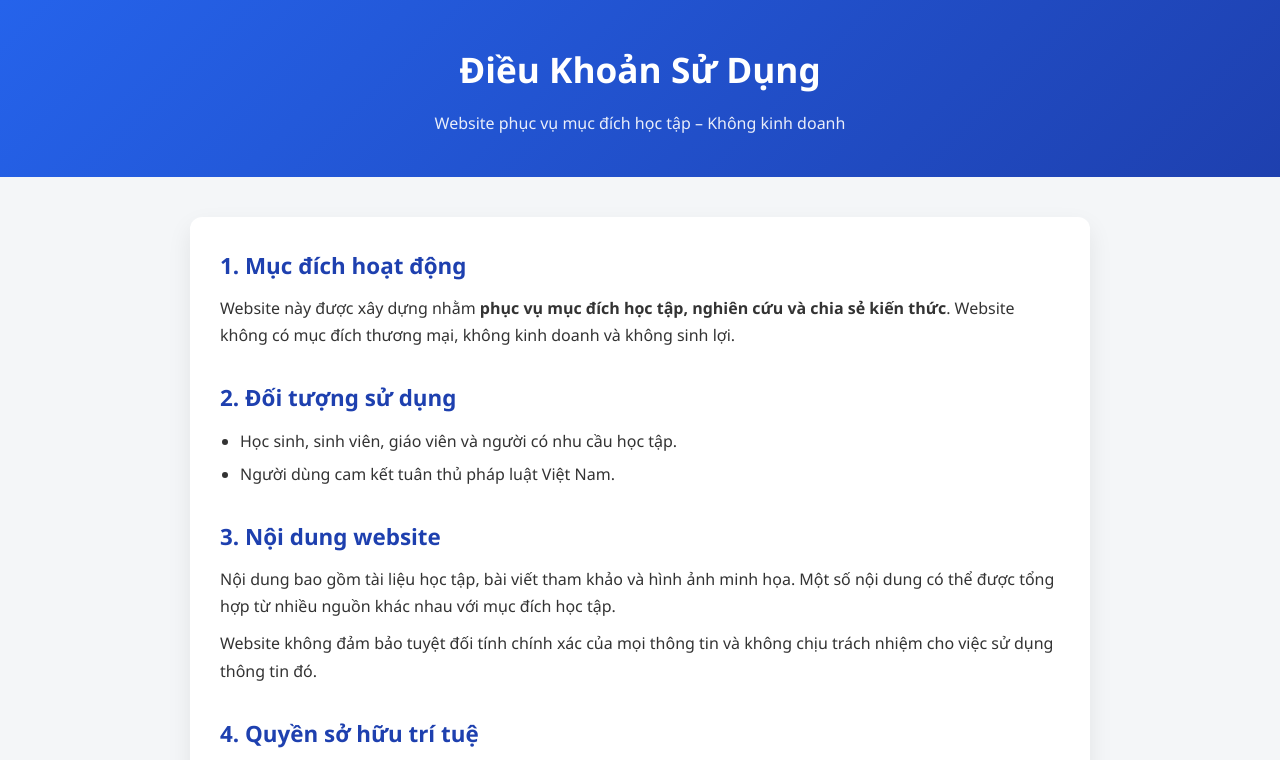
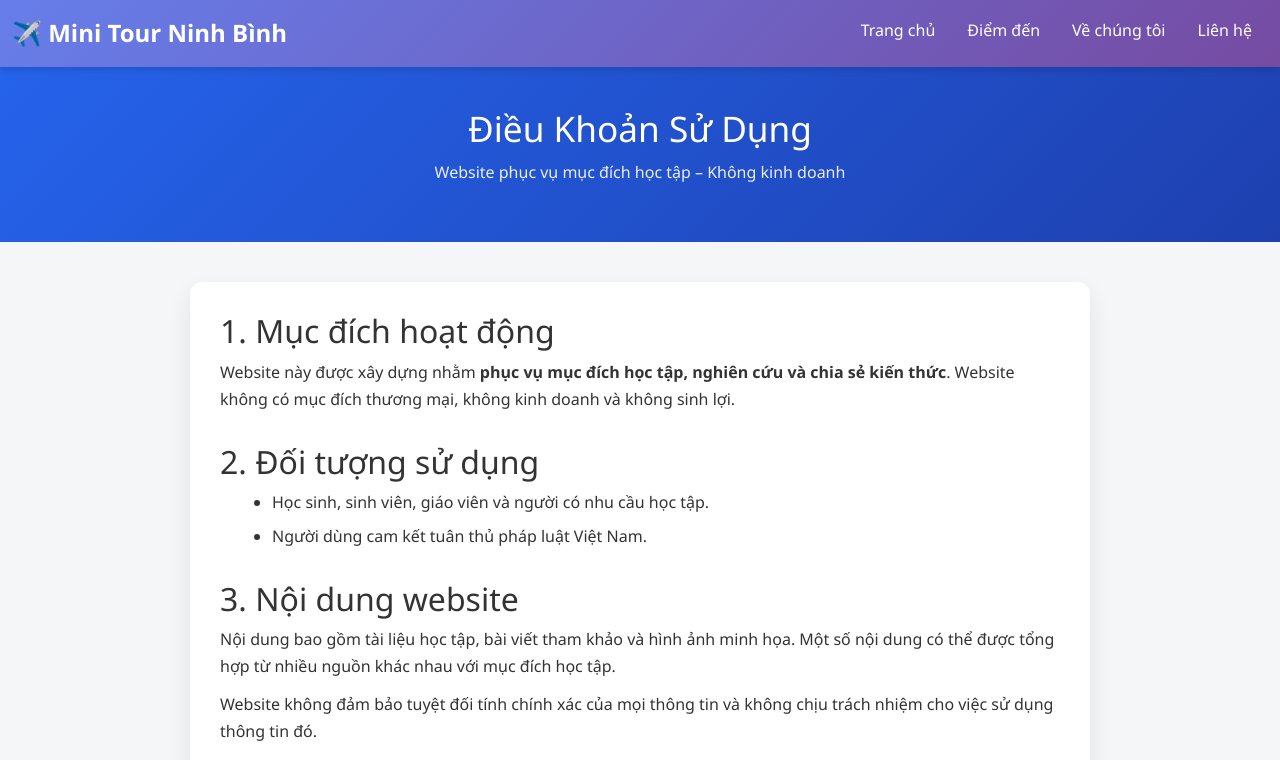
Before and after one commit to tuananh1162008/Mini-Tour-Ninh-Binh, a plain HTML site: page html/dieukhoan.html in a window 1280 px wide. Shown: the top 760 px of the page. Drawn offline with nearby package versions, Linux system fonts and the light colour scheme.

Commit message:
sua ve chung toi

```diff
--- a/html/dieukhoan.html
+++ b/html/dieukhoan.html
@@ -4,6 +4,8 @@
     <meta charset="UTF-8">
     <title>Điều khoản sử dụng | Website học tập</title>
     <meta name="viewport" content="width=device-width, initial-scale=1.0">
+      <link href="https://cdn.jsdelivr.net/npm/bootstrap@5.3.8/dist/css/bootstrap.min.css" rel="stylesheet" integrity="sha384-sRIl4kxILFvY47J16cr9ZwB07vP4J8+LH7qKQnuqkuIAvNWLzeN8tE5YBujZqJLB" crossorigin="anonymous">
+  <script src="https://cdn.jsdelivr.net/npm/bootstrap@5.3.8/dist/js/bootstrap.bundle.min.js" integrity="sha384-FKyoEForCGlyvwx9Hj09JcYn3nv7wiPVlz7YYwJrWVcXK/BmnVDxM+D2scQbITxI" crossorigin="anonymous"></script>
 
     <!-- CSS -->
     <style>
@@ -49,12 +51,12 @@
         section {
             margin-bottom: 30px;
         }
-
+/*
         section h2 {
             color: #1e40af;
             margin-bottom: 10px;
             font-size: 1.4rem;
-        }
+        } */
 
         section p {
             margin-bottom: 10px;
@@ -90,12 +92,51 @@
                 padding: 20px;
             }
         }
+            .navbar {
+      background: linear-gradient(135deg, #667eea 0%, #764ba2 100%) !important;
+      box-shadow: 0 4px 6px rgba(0,0,0,0.1);
+    }
+
+    .navbar-brand {
+      font-weight: bold;
+      font-size: 1.5rem;
+      color: white !important;
+    }
+
+    .nav-link {
+      color: white !important;
+      margin: 0 0.5rem;
+      transition: 0.3s;
+    }
+
+    .nav-link:hover {
+      color: #ffd700 !important;
+      transform: translateY(-2px);
+    }
     </style>
     <link rel="shortcut icon" href="../img/833221787974410497.jpg" type="image/x-icon">
 </head>
 <body>
+    	<!-- Navbar (simple, consistent with homepage) -->
+	<nav class="navbar navbar-expand-lg sticky-top">
+		<div class="container-fluid">
+			<a class="navbar-brand" href="../index.html">✈️ Mini Tour Ninh Bình</a>
+			<button class="navbar-toggler" type="button" data-bs-toggle="collapse" data-bs-target="#navbarNav" aria-controls="#navbarNav" aria-expanded="false" aria-label="Toggle navigation">
+				<span class="navbar-toggler-icon"></span>
+			</button>
+			<div class="collapse navbar-collapse" id="navbarNav">
+				<ul class="navbar-nav ms-auto">
+				<li class="nav-item"><a class="nav-link" href="../index.html#home">Trang chủ</a></li>
+				<li class="nav-item"><a class="nav-link" href="../index.html#destinations">Điểm đến</a></li>
+				<li class="nav-item"><a class="nav-link" href="../index.html#about">Về chúng tôi</a></li>
+				<li class="nav-item"><a class="nav-link" href="../index.html#contact">Liên hệ</a></li>
+				</ul>
+			</div>
+		</div>
+	</nav>
 
 <header>
+
     <h1>Điều Khoản Sử Dụng</h1>
     <p>Website phục vụ mục đích học tập – Không kinh doanh</p>
 </header>
```
Also changed, not shown: index.html (+8 -7 lines), 1 other file.
